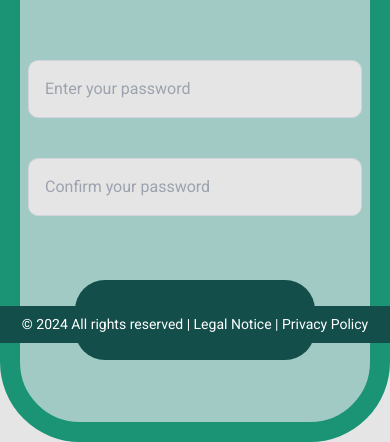
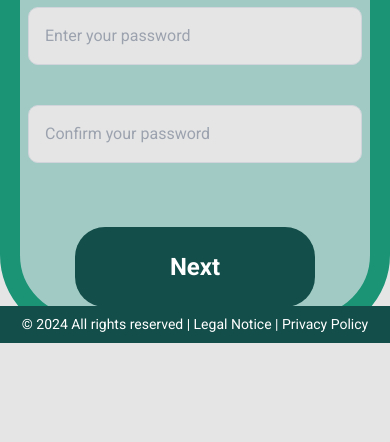
Before and after one commit to dahouzfatima/ResponsivePages, a website: page public/association_page2.html in a window 390 px wide. Shown: the part 669-1111 px from the top of the page. After the commit the page ends 1012 px from the top, so only its background shows below. Drawn offline with nearby package versions, Linux system fonts and the light colour scheme.

Commit message:
Update association_page2.html

```diff
--- a/public/association_page2.html
+++ b/public/association_page2.html
@@ -168,7 +168,7 @@
 
 
         <div class="lg:hidden min-[320px]:z-20 min-[320px]:h-auto min-[320px]:w-auto min-[320px]:p-0 flex min-[320px]:mb-10 min-[320px]:justify-center items-center min-[320px]:mx-auto relative top-48">
-            <div class="bg-[#A2CAC4] flex flex-col mt-2 rounded-[80px] items-center justify-center p-2 min-[320px]:h-[70vh] min-[320px]:w-[55vh] lg:flex" style="border-width: 20px; border-color: #1B9476;">
+            <div class="bg-[#A2CAC4] flex flex-col mt-2 rounded-[80px] items-center justify-center p-2 min-[320px]:h-auto min-[320px]:w-[55vh] lg:flex" style="border-width: 20px; border-color: #1B9476;">
                 <h2 class="text-5xl md:text-5xl text-teal-900 font-normal text-center  mb-16">Sign Up</h2>
                 <form class="w-full max-w-[490px] justify-center  gap-10 flex flex-col items-center">
                     <input name="email" placeholder="Enter your password"
```
